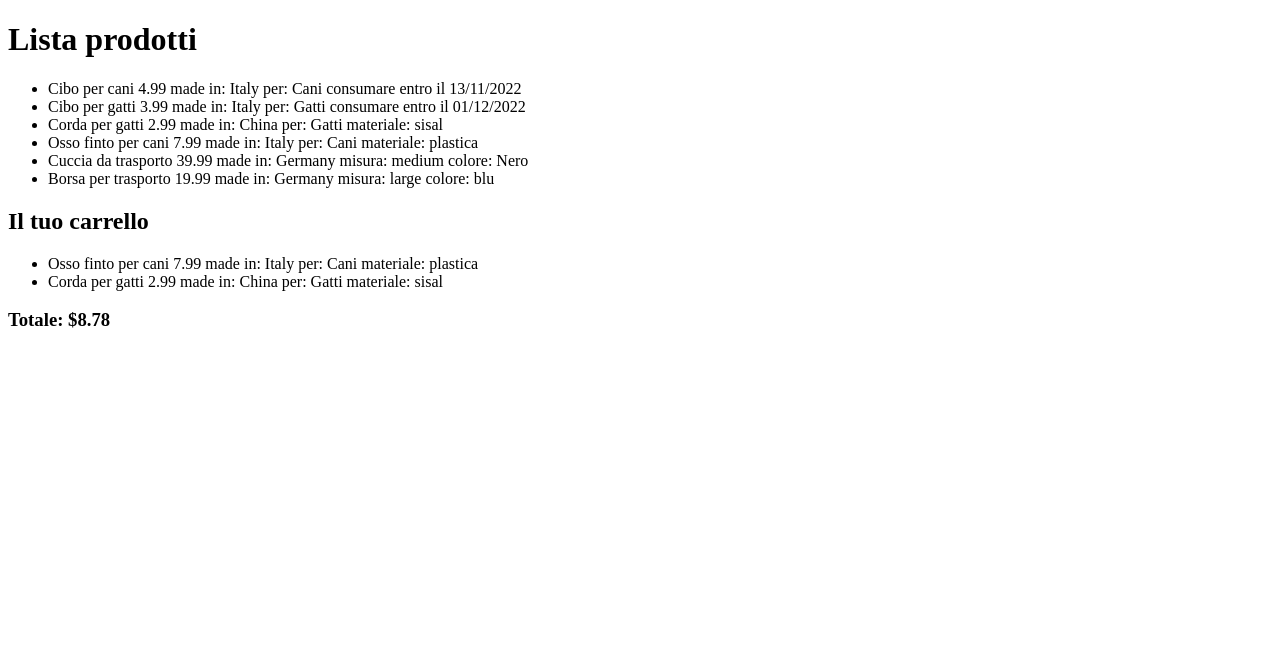
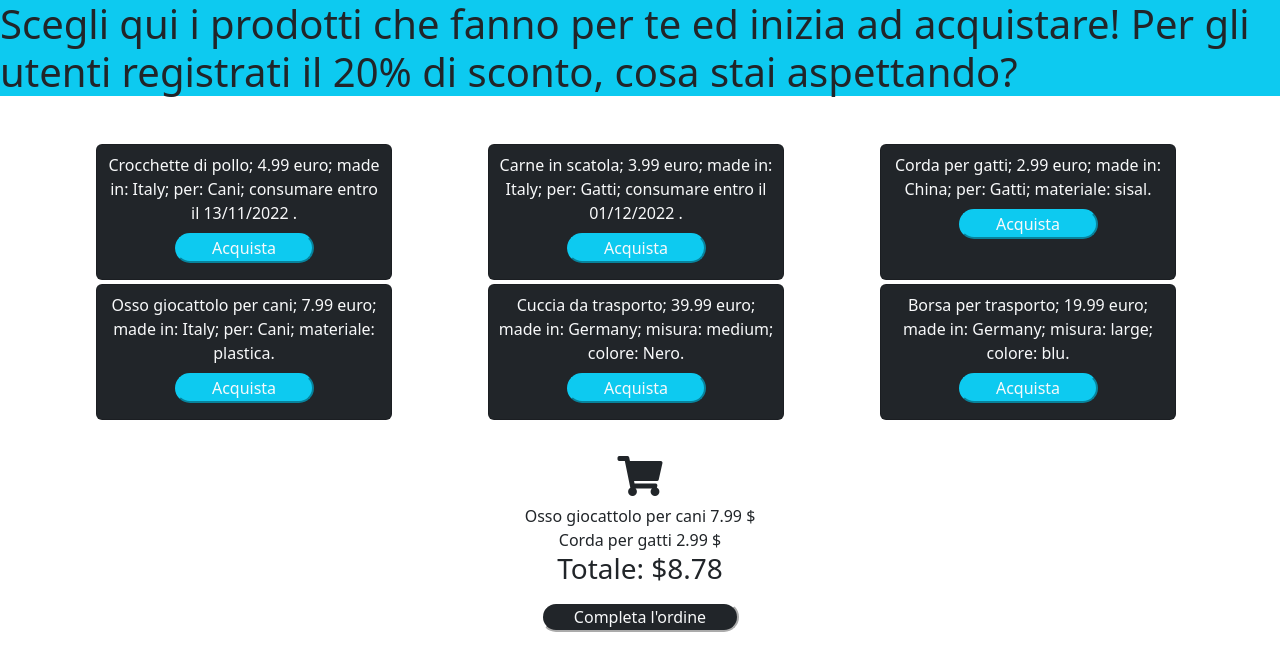
Before and after one commit to MicheleBisceglia/php-oop-2, a PHP site: page / in a window 1280 px wide. Shown: the top 671 px of the page. Run offline with PHP 8.4, Linux system fonts and the light colour scheme.

Commit message:
add cart

```diff
--- a/food.php
+++ b/food.php
@@ -10,6 +10,10 @@ class Food extends Product {
     $this->expiryDate = $_expiryDate;
   }
   public function printProduct() {
-    return "$this->nome $this->prezzo made in: $this->made per: $this->animal consumare entro il $this->expiryDate";
+    return "$this->nome;
+    $this->prezzo euro;
+    made in: $this->made;
+    per: $this->animal;
+    consumare entro il $this->expiryDate .";
   }
 }
--- a/index.php
+++ b/index.php
@@ -18,10 +18,10 @@ require_once __DIR__ . "/toy.php";
 require_once __DIR__ . "/transport.php";
 
 //New product
-$dogFood = new Food("Cibo per cani", "4.99", "Italy", "Cani", "13/11/2022");
-$catFood = new Food("Cibo per gatti", "3.99", "Italy", "Gatti", "01/12/2022");
+$dogFood = new Food("Crocchette di pollo", "4.99", "Italy", "Cani", "13/11/2022");
+$catFood = new Food("Carne in scatola", "3.99", "Italy", "Gatti", "01/12/2022");
 $catToy = new Toy("Corda per gatti", "2.99", "China", "Gatti", "sisal");
-$dogBone = new Toy("Osso finto per cani", "7.99", "Italy", "Cani", "plastica");
+$dogBone = new Toy("Osso giocattolo per cani", "7.99", "Italy", "Cani", "plastica");
 $transporCage = new Transport("Cuccia da trasporto", "39.99", "Germany","medium", "Nero");
 $transportBag = new Transport("Borsa per trasporto", "19.99", "Germany", "large", "blu");
 
@@ -39,40 +39,53 @@ $Michele->addToCart($catToy);
   <meta charset="UTF-8">
   <meta http-equiv="X-UA-Compatible" content="IE=edge">
   <meta name="viewport" content="width=device-width, initial-scale=1.0">
+  <link rel="stylesheet" href="https://cdnjs.cloudflare.com/ajax/libs/font-awesome/5.15.4/css/all.min.css">
   <title>Document</title>
+  <link href="https://cdn.jsdelivr.net/npm/bootstrap@5.2.0-beta1/dist/css/bootstrap.min.css" rel="stylesheet" integrity="sha384-0evHe/X+R7YkIZDRvuzKMRqM+OrBnVFBL6DOitfPri4tjfHxaWutUpFmBp4vmVor" crossorigin="anonymous">
 </head>
 <body>
   <!-- stampa provvisoria -->
-  <h1>Lista prodotti</h1>
-  <ul>
-    <li>
+  <h1 class="bg-info">Scegli qui i prodotti che fanno per te ed inizia ad acquistare! Per gli utenti registrati il 20% di sconto, cosa stai aspettando?</h1>
+
+  <div class="d-flex flex-wrap w-100 mt-5 px-5 text-light text-center">
+    <div class="card bg-dark mx-5 w-25 mb-1 p-2 text-center">
       <?php echo $dogFood -> printProduct(); ?>
-    </li>
-    <li>
+      <button class="rounded-pill w-50 mx-auto my-2 bg-info border-info text-light">Acquista</button>
+    </div>
+    <div class="card bg-dark w-25 mx-5 mb-1 p-2">
       <?php echo $catFood -> printProduct(); ?>
-    </li>
-    <li>
+      <button class="rounded-pill w-50 mx-auto my-2 bg-info border-info text-light">Acquista</button>
+    </div>
+    <div class="card bg-dark w-25 mx-5 mb-1 p-2">
       <?php echo $catToy -> printProduct(); ?>
-    </li>
-    <li>
+      <button class="rounded-pill w-50 mx-auto my-2 bg-info border-info text-light">Acquista</button>
+    </div>
+    <div class="card bg-dark w-25 mx-5 mb-1 p-2">
       <?php echo $dogBone -> printProduct();?>
-    </li>
-    <li>
+      <button class="rounded-pill w-50 mx-auto my-2 bg-info border-info text-light">Acquista</button>
+    </div>
+    <div class="card bg-dark w-25 mx-5 mb-1 p-2">
       <?php echo $transporCage -> printProduct(); ?>
-    </li>
-    <li>
+      <button class="rounded-pill w-50 mx-auto my-2 bg-info border-info text-light">Acquista</button>
+    </div>
+    <div class="card bg-dark w-25 mx-5 mb-1 p-2">
       <?php echo $transportBag -> printProduct(); ?>
-    </li>
-  </ul>
+      <button class="rounded-pill w-50 mx-auto my-2 bg-info border-info text-light">Acquista</button>
+    </div>
 
-  <h2>Il tuo carrello</h2>
-  <ul>
-    <?php foreach($Michele->cart as $cartItem) { ?>
-      <li><?php echo $cartItem->printProduct(); ?></li>
-    <?php } ?>
-  </ul>
-  <h3>Totale: $<?php echo $Michele->getTotalPrice(); ?></h3>
-  <h2></h2>
+    <div class="w-75 mx-auto px-5 py-2 mt-4 text-dark">
+      <h1 class="fas fa-shopping-cart"></h1>
 
+      <?php foreach($Michele->cart as $cartItem) { ?>
+        <div>
+          <?php echo $cartItem->nome; ?>
+          <?php echo $cartItem->prezzo; ?> $
+        </div>
+      <?php } ?>
+
+      <h3>Totale: $<?php echo $Michele->getTotalPrice(); ?></h3>
+      <button class="rounded-pill w-25 mx-auto my-2 bg-dark border-white text-light">Completa l'ordine</button>
+    </div>
+  </div>
 </body>
 </html>
--- a/product.php
+++ b/product.php
@@ -12,6 +12,8 @@ class Product {
   }
   //Funzione per stampare i prodotti nella pagina
   public function printProduct() {
-    return "$this->nome $this->prezzo made in: $this->made";
+    return "$this->nome
+    $this->prezzo euro;
+    made in: $this->made.";
   }
 }
--- a/toy.php
+++ b/toy.php
@@ -10,6 +10,10 @@ class Toy extends Product {
     $this->material = $_material;
   }
   public function printProduct() {
-    return "$this->nome $this->prezzo made in: $this->made per: $this->type materiale: $this->material";
+    return "$this->nome;
+    $this->prezzo euro;
+    made in: $this->made;
+    per: $this->type;
+    materiale: $this->material.";
   }
 }
--- a/transport.php
+++ b/transport.php
@@ -10,6 +10,10 @@ class Transport extends Product {
     $this->color = $_color;
   }
   public function printProduct() {
-    return "$this->nome $this->prezzo made in: $this->made misura: $this->size colore: $this->color";
+    return "$this->nome;
+    $this->prezzo euro;
+    made in: $this->made;
+    misura: $this->size;
+    colore: $this->color.";
   }
 }
```
